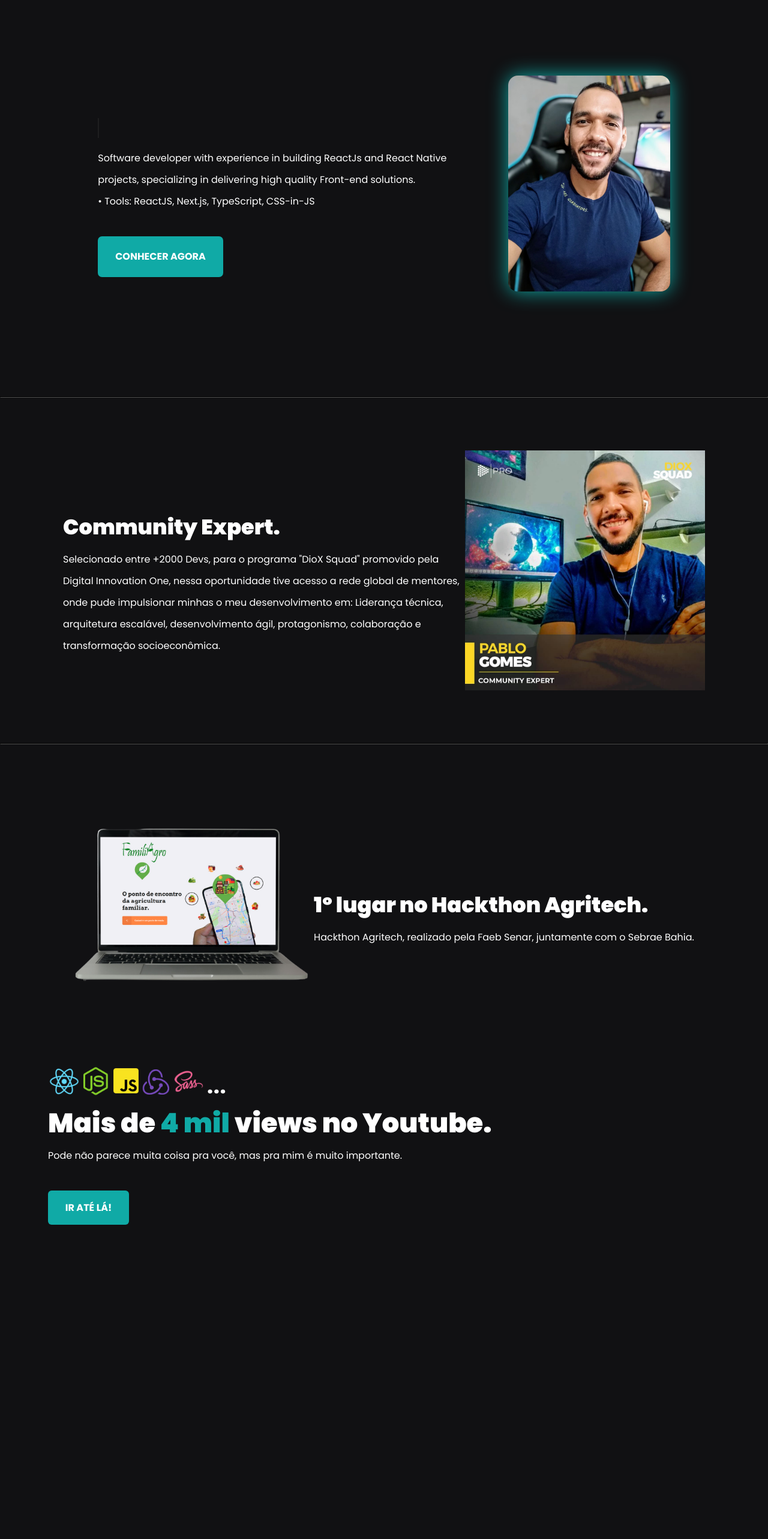
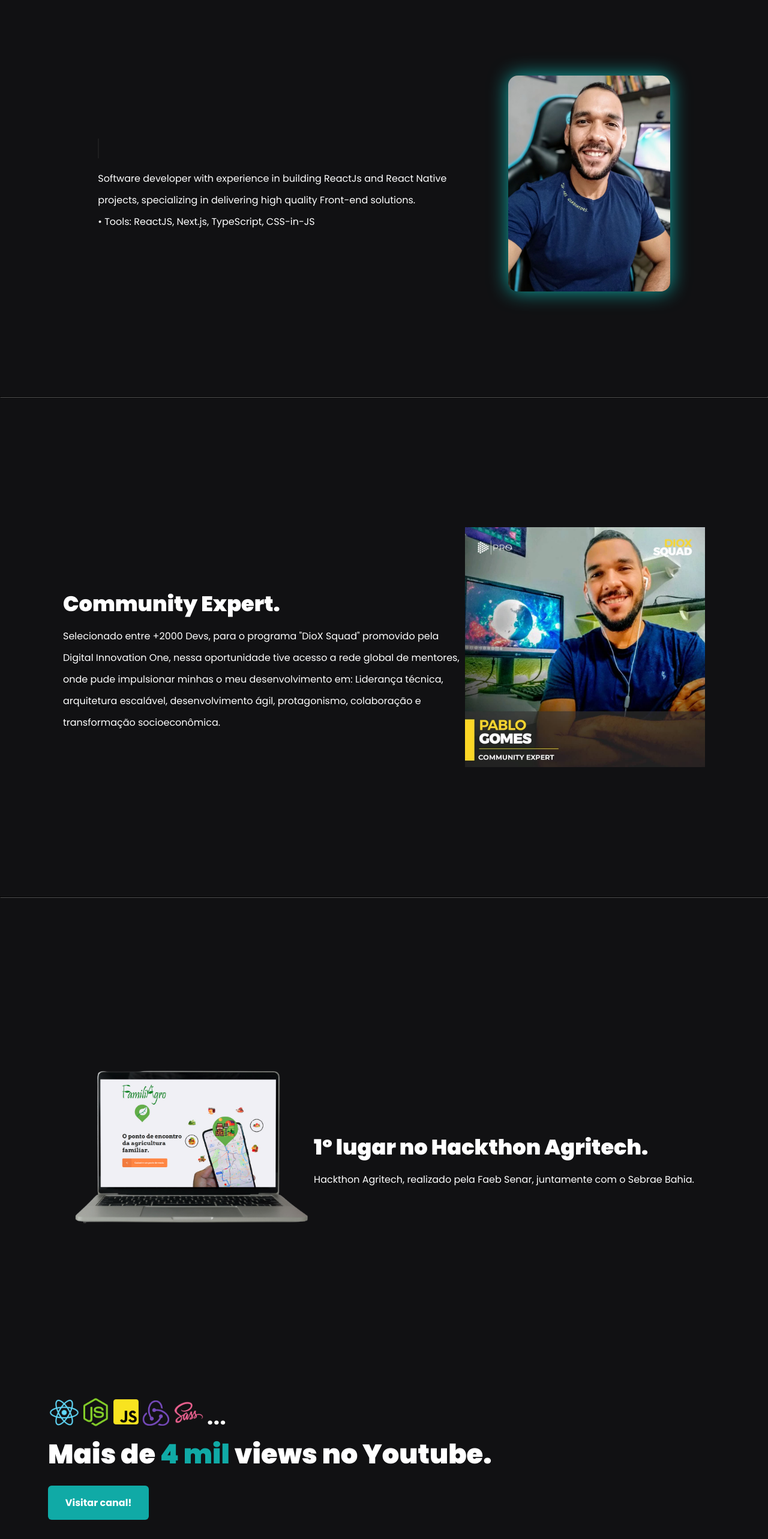
Before and after one commit to pablojr17/blog, a Next.js app: page / in a window 1280 px wide. Shown: the part 139-2705 px from the top of the page at 60% size. Before the commit the page ends 2197 px from the top, so only its background shows below. Built offline with nearby package versions, Linux system fonts and the light colour scheme.

Commit message:
Adequação

```diff
--- a/src/components/Header/index.tsx
+++ b/src/components/Header/index.tsx
@@ -14,7 +14,7 @@ export function Header() {
           </a>
         </ActiveLink>
 
-        <nav>
+        {/* <nav>
           <ActiveLink href="/" activeClassName={styles.active}>
             <a>Home</a>
           </ActiveLink>
@@ -24,9 +24,9 @@ export function Header() {
           </ActiveLink>
 
           <ActiveLink href="/sobre" activeClassName={styles.active}>
-            <a>Quem somos?</a>
+            <a>Quem sou</a>
           </ActiveLink>
-        </nav>
+        </nav> */}
 
         <a
           className={styles.readyButton}
--- a/src/pages/index.tsx
+++ b/src/pages/index.tsx
@@ -24,11 +24,6 @@ export default function Home() {
               </span>
               <span>• Tools: ReactJS, Next.js, TypeScript, CSS-in-JS</span>
             </div>
-            <a>
-              <button>
-                <span>CONHECER AGORA</span>
-              </button>
-            </a>
           </section>
           <section className={styles.contentImg}>
             <img src="/images/eu.jpeg" alt="Conteúdos Sujeito Programador" />
@@ -79,12 +74,12 @@ export default function Home() {
             Mais de <span className={styles.alunos}>4 mil</span> views no
             Youtube.
           </h2>
-          <span>
-            Pode não parece muita coisa pra você, mas pra mim é muito
-            importante.
-          </span>
-          <a>
-            <button>IR ATÉ LÁ!</button>
+          <a
+            href="https://www.youtube.com/channel/UCrtsXqKMFh7CNxmvv1vpiyg"
+            target="_blank"
+            rel="noreferrer"
+          >
+            <button>Visitar canal!</button>
           </a>
         </div>
       </main>
--- a/src/styles/home.module.scss
+++ b/src/styles/home.module.scss
@@ -6,7 +6,6 @@
   height: calc(100vh - 6rem);
   max-width: 1120px;
   margin: 0 auto;
-
   display: flex;
   align-items: center;
   justify-content: space-evenly;
@@ -36,7 +35,6 @@
     font-size: 2rem;
     font-family: "Special Elite", monospace;
     font-weight: 900;
-    margin-top: 2.5rem;
     margin-bottom: 1rem;
     white-space: nowrap;
     overflow: hidden;
@@ -72,8 +70,9 @@
 }
 
 .sectionContent {
-  margin: 5.5rem auto;
+  margin: 4rem auto;
   max-width: 1120px;
+  height: calc(100vh - 6rem);
   display: flex;
   align-items: center;
   justify-content: center;
@@ -134,7 +133,8 @@
     background-color: var(--green-300);
     border: 0;
     padding: 1rem 1.8rem;
-    margin-top: 2.5rem;
+    margin-top: 1rem;
+    margin-bottom: 1rem;
     border-radius: 6px;
     color: var(--white);
     font-weight: bold;
```
